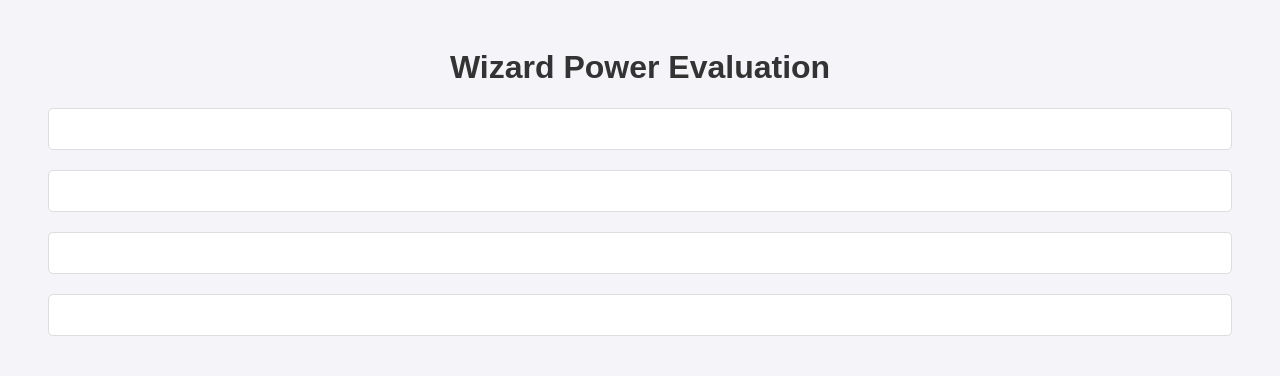
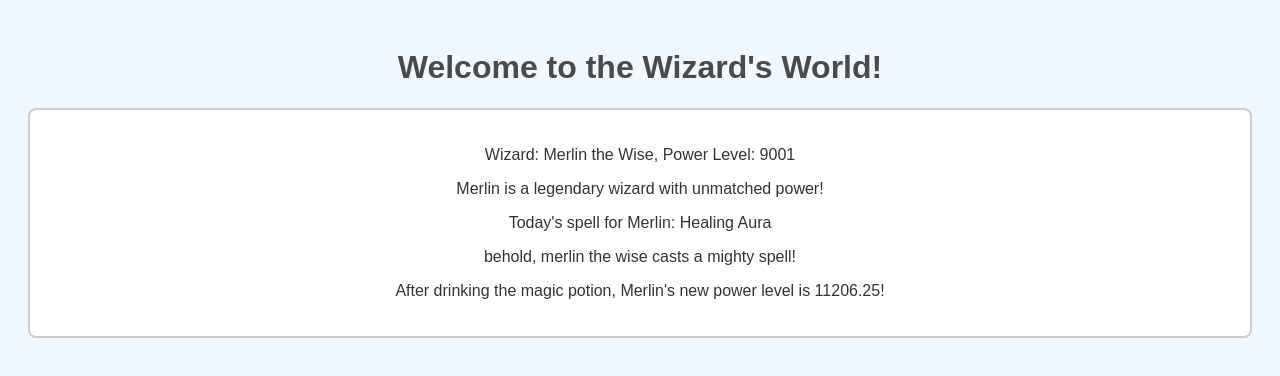
Before and after one commit to Cooper-Matrix/java4, a plain HTML site: page index.html in a window 1280 px wide. Drawn offline with Linux system fonts and the light colour scheme.

Commit message:
Update index.html

```diff
--- a/index.html
+++ b/index.html
@@ -3,30 +3,32 @@
 <head>
     <meta charset="UTF-8">
     <meta name="viewport" content="width=device-width, initial-scale=1.0">
-    <title>Wizard Power Evaluation</title>
+    <title>Wizard's World</title>
     <style>
         body {
             font-family: Arial, sans-serif;
-            background-color: #f4f4f9;
+            background-color: #f0f8ff;
             color: #333;
             text-align: center;
             padding: 20px;
         }
-        .output {
-            margin: 20px;
+        #output {
+            border: 2px solid #ccc;
             padding: 20px;
             background-color: #fff;
-            border: 1px solid #ddd;
-            border-radius: 5px;
+            margin-top: 20px;
+            border-radius: 8px;
+        }
+        h1 {
+            color: #4a4a4a;
         }
     </style>
 </head>
 <body>
-    <h1>Wizard Power Evaluation</h1>
-    <div id="wizard-output" class="output"></div>
-    <div id="spell-output" class="output"></div>
-    <div id="announcement-output" class="output"></div>
-    <div id="power-output" class="output"></div>
+    <h1>Welcome to the Wizard's World!</h1>
+    <div id="output">
+        <!-- JavaScript output will be inserted here -->
+    </div>
 
     <script src="script.js"></script>
 </body>
```
